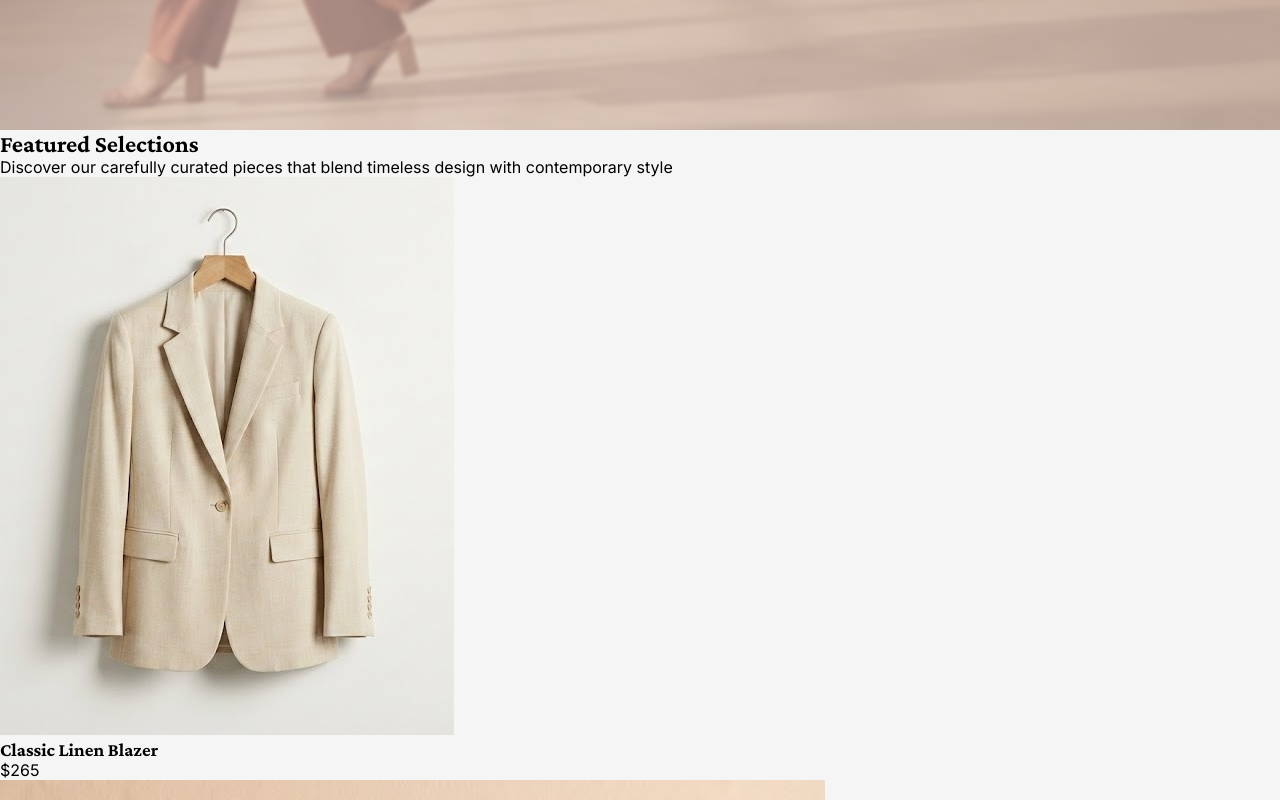
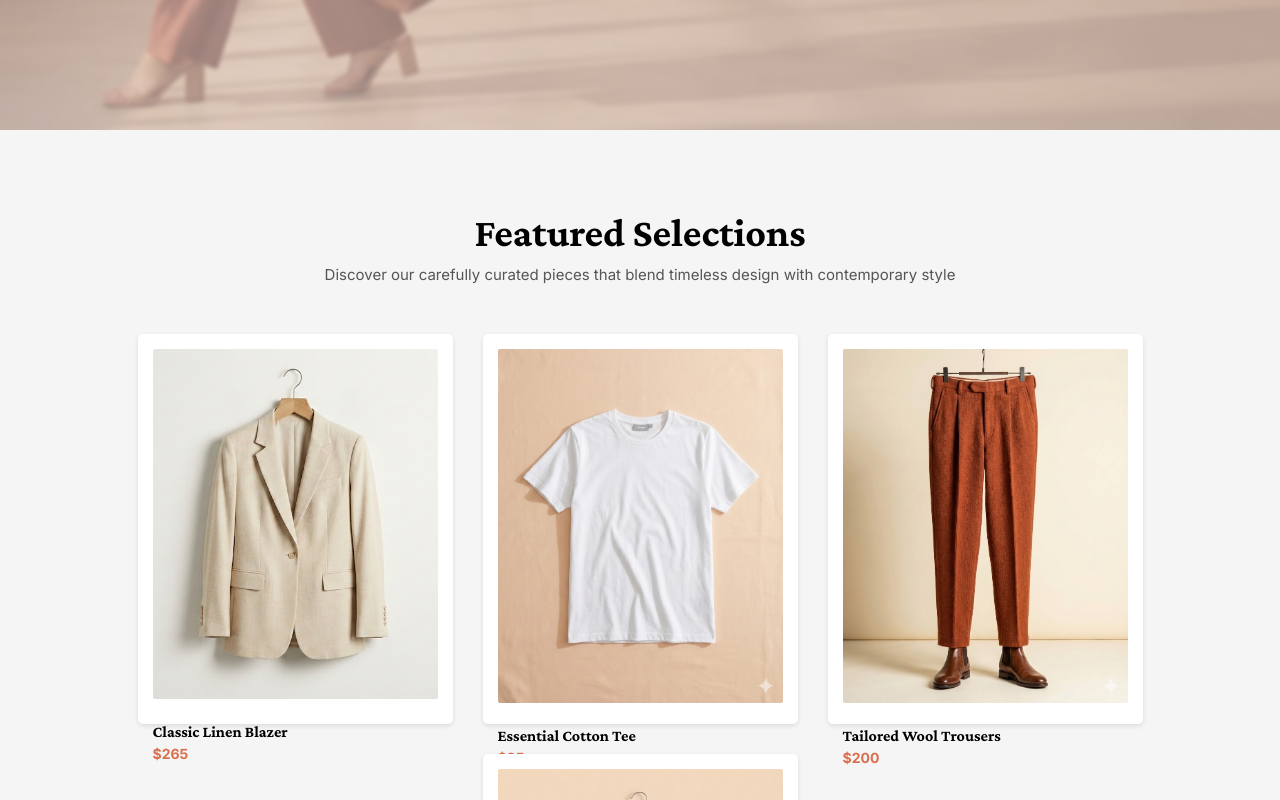
Before and after one commit to ALI-Yah1a/Atelier, a plain HTML site: page index.html in a window 1280 px wide. Shown: the part 740-1540 px from the top of the page. Drawn offline with nearby package versions, Linux system fonts and the light colour scheme.

Commit message:
finishing the styling phase of the shop section

```diff
--- a/index.html
+++ b/index.html
@@ -37,7 +37,7 @@
         </section>
         <section id="shop" class="shop-section">
             <div class="shop-content">
-                <div class="shoo-header">
+                <div class="shop-header">
                     <h2>Featured Selections</h2>
                     <p>Discover our carefully curated pieces that blend timeless design with contemporary style
                     </p>
--- a/style.css
+++ b/style.css
@@ -108,3 +108,63 @@ h1, h2, h3, h4, h5, h6{
 .btn:hover{
     opacity: 0.8;
 }
+.shop-section{
+    padding: 80px 0px;
+    text-align: center;
+}
+.shop-header h2{
+    font-size: 40px;
+    margin-bottom: 10px;
+    color: #000;
+    font-weight: 700;
+}
+.shop-header p{
+    font-size: 15px;
+    color: #555;
+    margin-bottom: 50px;
+}
+.product-cards{
+    display: flex;
+    justify-content: center;
+    gap: 30px;
+    flex-wrap: wrap;
+    max-width: 1500px;
+    margin: 0 auto;
+}
+.product-card{
+    background-color: #fff;
+    padding: 15px;
+    border-radius: 5px;
+    box-shadow: 0 2px 5px rgba(0,0,0,0.1);
+    transition: transform 0.3s ease, box-shadow 0.3s ease;
+    cursor: pointer;
+    width: 315px;
+    height: 390px;
+    justify-content: space-between;
+    display: flex;
+    flex-direction: column;
+
+}
+.product-card:hover{
+    transform: translateY(-10px);
+    box-shadow: 0 15px 30px rgba(0, 0, 0, 0.1);
+}
+.card-image img{
+    width: 100%;
+    border-radius: 2px;
+}
+.card-info{
+    text-align: left;
+
+    margin-top: 20px;
+}
+.card-info h3{
+    font-size: 16px;
+    font-weight: 500px;
+}
+.card-info p{
+    margin-top: 5px;
+    color: #da6f4e;
+    font-weight: bold;
+    font-size: 14px;
+}
```
